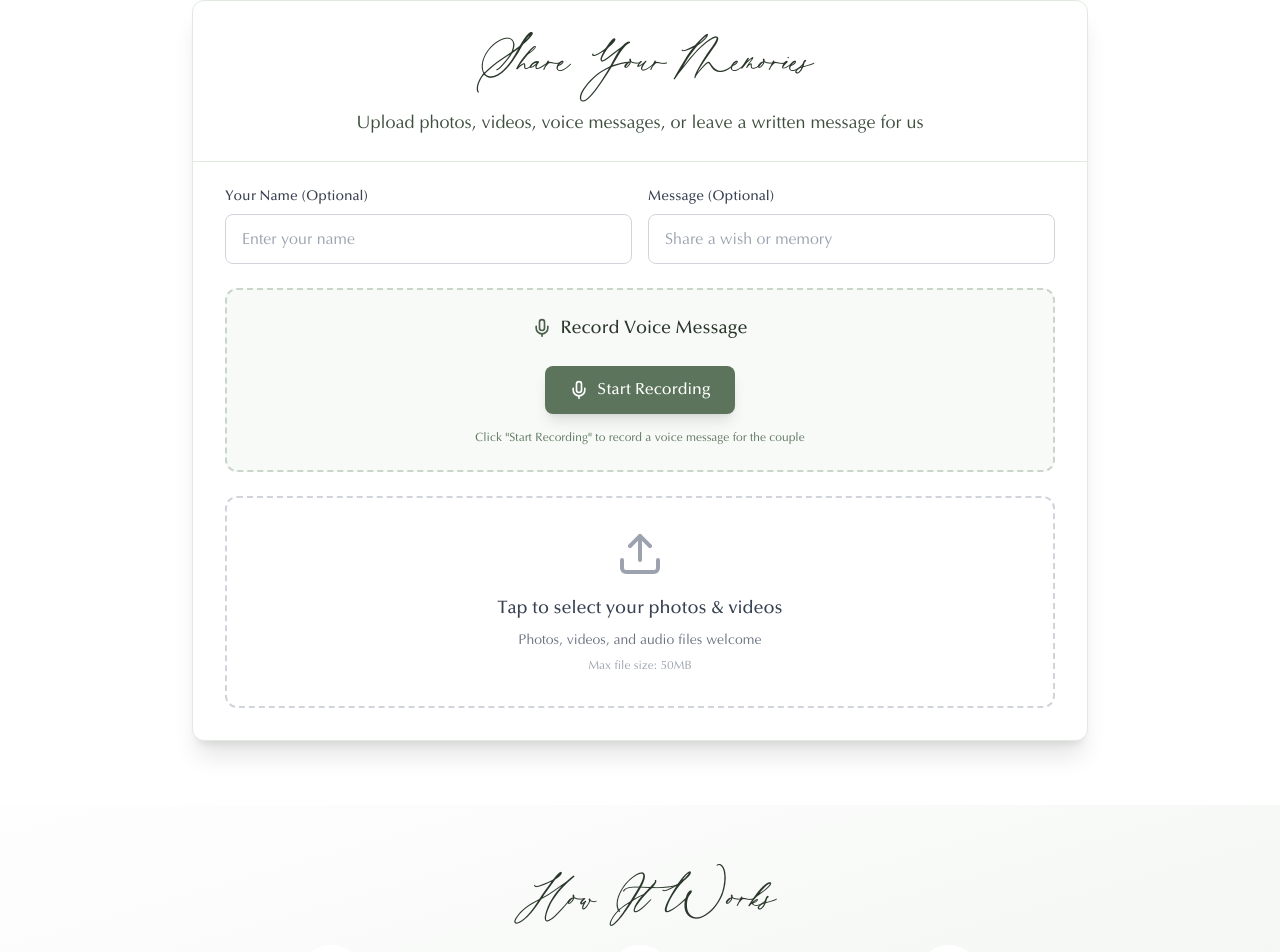
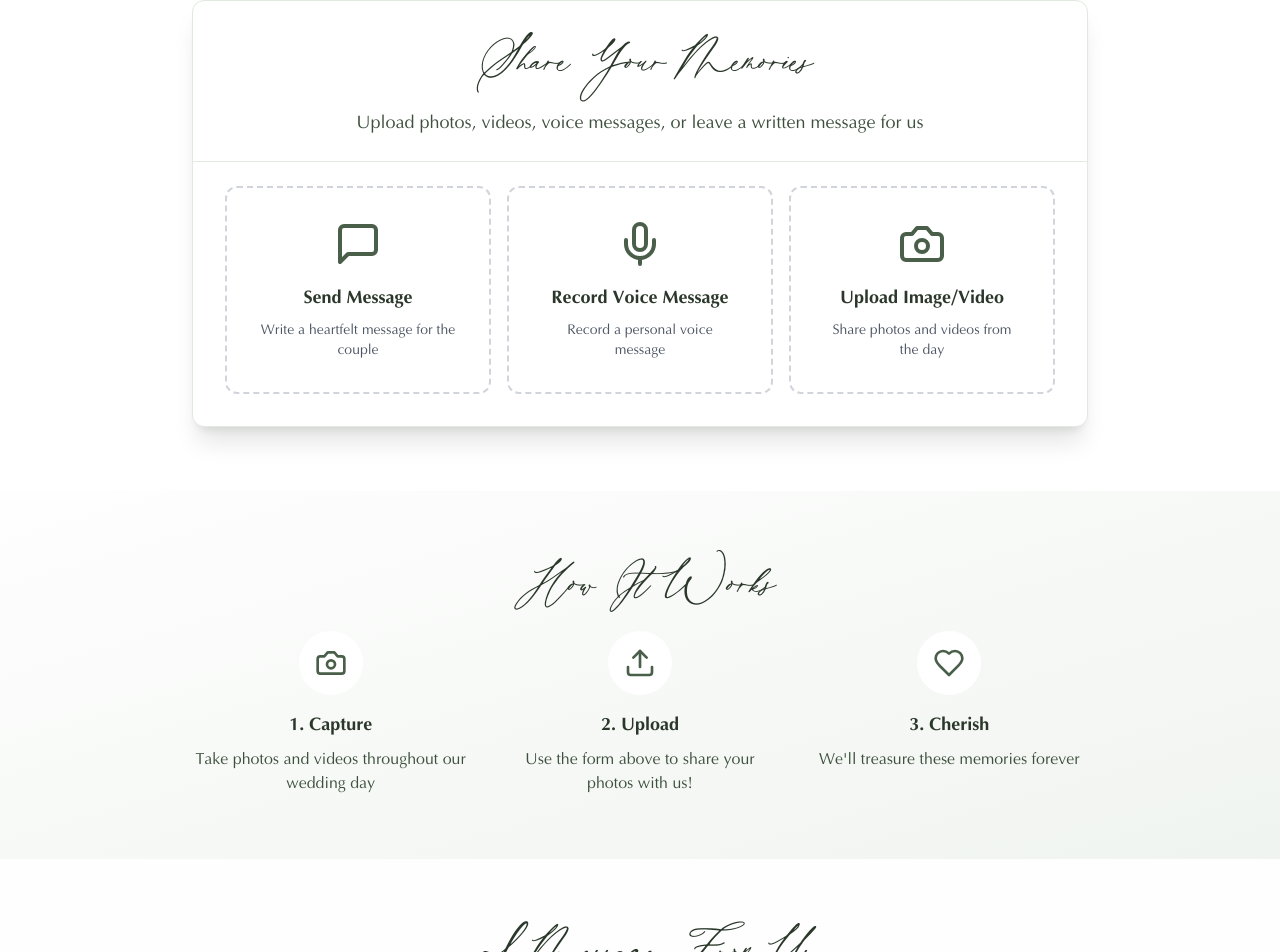
Before and after one commit to mikegauci/wedding-photo-sharing-app, a Next.js app: page / in a window 1280 px wide. Shown: the part 732-1684 px from the top of the page. Built offline with nearby package versions, Linux system fonts and the light colour scheme; a web font is replaced by a local one.

Commit message:
Organised uploader for better UX

```diff
--- a/app/admin/[code]/page.tsx
+++ b/app/admin/[code]/page.tsx
@@ -302,7 +302,7 @@ export default function AdminDashboard() {
     isVoiceMessage(item.file_name, item.file_type) ||
     (!isVideoFile(item.file_name) && isAudioFile(item.file_name))
   ).length
-  const messageCount = media.filter(item => item.message).length
+  const messageCount = media.filter(item => item.file_name === 'Message Only').length
 
   return (
     <div className="min-h-screen py-8 px-4">
--- a/components/FileUpload.tsx
+++ b/components/FileUpload.tsx
@@ -2,7 +2,7 @@
 
 import React, { useState, useCallback } from 'react'
 import { useDropzone } from 'react-dropzone'
-import { Upload, X, FileText, Image, Video, Music, Mic } from 'lucide-react'
+import { Upload, X, FileText, Image, Video, Music, Mic, MessageSquare, Camera } from 'lucide-react'
 import { Button } from './ui/Button'
 import { formatFileSize, isImageFile, isVideoFile, isAudioFile, isVoiceMessage } from '@/lib/utils'
 import { VoiceRecorder } from './VoiceRecorder'
@@ -20,11 +20,14 @@ interface UploadFile {
   error?: string
 }
 
+type ActionType = 'send-message' | 'record-voice' | 'upload-media' | null
+
 export function FileUpload({ eventId, onUploadComplete }: FileUploadProps) {
   const [files, setFiles] = useState<UploadFile[]>([])
   const [uploading, setUploading] = useState(false)
   const [guestName, setGuestName] = useState('')
   const [message, setMessage] = useState('')
+  const [selectedAction, setSelectedAction] = useState<ActionType>(null)
 
   const onDrop = useCallback((acceptedFiles: File[]) => {
     const newFiles: UploadFile[] = acceptedFiles.map(originalFile => ({
@@ -89,6 +92,7 @@ export function FileUpload({ eventId, onUploadComplete }: FileUploadProps) {
           // Clear the form after successful message submission
           setGuestName('')
           setMessage('')
+          setSelectedAction(null)
           if (onUploadComplete) {
             onUploadComplete()
           }
@@ -161,10 +165,64 @@ export function FileUpload({ eventId, onUploadComplete }: FileUploadProps) {
     return uploadFile.file.name
   }
 
+  const resetForm = () => {
+    setSelectedAction(null)
+    setFiles([])
+    setGuestName('')
+    setMessage('')
+  }
+
   return (
     <div className="space-y-6">
-      {/* Guest Information */}
-      <div className="grid grid-cols-1 md:grid-cols-2 gap-4">
+      {/* Action Selection Buttons */}
+      {!selectedAction ? (
+        <div className="grid grid-cols-1 md:grid-cols-3 gap-4">
+          <button
+            onClick={() => setSelectedAction('send-message')}
+            className="flex flex-col items-center justify-center p-8 border-2 border-dashed border-gray-300 rounded-xl hover:border-sage-400 hover:bg-sage-50 transition-all duration-200 cursor-pointer group"
+          >
+            <MessageSquare className="w-12 h-12 text-sage-600 mb-4 group-hover:text-sage-700" />
+            <h3 className="text-lg font-semibold text-sage-900 mb-2">Send Message</h3>
+            <p className="text-sm text-gray-600 text-center">Write a heartfelt message for the couple</p>
+          </button>
+
+          <button
+            onClick={() => setSelectedAction('record-voice')}
+            className="flex flex-col items-center justify-center p-8 border-2 border-dashed border-gray-300 rounded-xl hover:border-sage-400 hover:bg-sage-50 transition-all duration-200 cursor-pointer group"
+          >
+            <Mic className="w-12 h-12 text-sage-600 mb-4 group-hover:text-sage-700" />
+            <h3 className="text-lg font-semibold text-sage-900 mb-2">Record Voice Message</h3>
+            <p className="text-sm text-gray-600 text-center">Record a personal voice message</p>
+          </button>
+
+          <button
+            onClick={() => setSelectedAction('upload-media')}
+            className="flex flex-col items-center justify-center p-8 border-2 border-dashed border-gray-300 rounded-xl hover:border-sage-400 hover:bg-sage-50 transition-all duration-200 cursor-pointer group"
+          >
+            <Camera className="w-12 h-12 text-sage-600 mb-4 group-hover:text-sage-700" />
+            <h3 className="text-lg font-semibold text-sage-900 mb-2">Upload Image/Video</h3>
+            <p className="text-sm text-gray-600 text-center">Share photos and videos from the day</p>
+          </button>
+        </div>
+      ) : (
+        <div className="space-y-6">
+          {/* Back Button */}
+          <div className="flex items-center justify-between">
+            <h3 className="text-xl font-semibold text-sage-900">
+              {selectedAction === 'send-message' && 'Send Message'}
+              {selectedAction === 'record-voice' && 'Record Voice Message'}
+              {selectedAction === 'upload-media' && 'Upload Image/Video'}
+            </h3>
+            <Button
+              onClick={resetForm}
+              variant="outline"
+              size="sm"
+            >
+              ← Back to Options
+            </Button>
+          </div>
+
+          {/* Name Field (Always Present) */}
           <div>
             <label className="block text-sm font-medium text-gray-700 mb-2">
               Your Name (Optional)
@@ -174,35 +232,41 @@ export function FileUpload({ eventId, onUploadComplete }: FileUploadProps) {
               value={guestName}
               onChange={(e) => setGuestName(e.target.value)}
               placeholder="Enter your name"
-            className="w-full px-4 py-3 border border-gray-300 rounded-lg focus:ring-2 focus:ring-wedding-500 focus:border-transparent"
+              className="w-full px-4 py-3 border border-gray-300 rounded-lg focus:ring-2 focus:ring-sage-500 focus:border-transparent"
             />
           </div>
+
+          {/* Send Message Section */}
+          {selectedAction === 'send-message' && (
             <div>
               <label className="block text-sm font-medium text-gray-700 mb-2">
-            Message (Optional)
+                Message
               </label>
-          <input
-            type="text"
+              <textarea
                 value={message}
                 onChange={(e) => setMessage(e.target.value)}
-            placeholder="Share a wish or memory"
-            className="w-full px-4 py-3 border border-gray-300 rounded-lg focus:ring-2 focus:ring-wedding-500 focus:border-transparent"
+                placeholder="Share a wish, memory, or heartfelt message..."
+                rows={4}
+                className="w-full px-4 py-3 border border-gray-300 rounded-lg focus:ring-2 focus:ring-sage-500 focus:border-transparent resize-none"
               />
             </div>
-      </div>
+          )}
 
-      {/* Voice Recorder */}
+          {/* Record Voice Message Section */}
+          {selectedAction === 'record-voice' && (
             <div>
               <VoiceRecorder onRecordingComplete={handleVoiceRecording} />
             </div>
+          )}
 
-      {/* File Drop Zone */}
+          {/* Upload Image/Video Section */}
+          {selectedAction === 'upload-media' && (
             <div
               {...getRootProps()}
               className={`border-2 border-dashed rounded-xl p-8 text-center cursor-pointer transition-all duration-200 ${
                 isDragActive
-            ? 'border-wedding-500 bg-wedding-50'
-            : 'border-gray-300 hover:border-wedding-400 hover:bg-gray-50'
+                  ? 'border-sage-500 bg-sage-50'
+                  : 'border-gray-300 hover:border-sage-400 hover:bg-gray-50'
               }`}
             >
               <input {...getInputProps()} />
@@ -210,13 +274,11 @@ export function FileUpload({ eventId, onUploadComplete }: FileUploadProps) {
               <p className="text-lg font-medium text-gray-700 mb-2">
                 {isDragActive ? 'Drop files here' : 'Tap to select your photos & videos'}
               </p>
-        <p className="text-sm text-gray-500">
-          Photos, videos, and audio files welcome
-        </p>
               <p className="text-xs text-gray-400 mt-2">
                 Max file size: 50MB
               </p>
             </div>
+          )}
 
           {/* File List */}
           {files.length > 0 && (
@@ -261,7 +323,9 @@ export function FileUpload({ eventId, onUploadComplete }: FileUploadProps) {
           )}
 
           {/* Submit Button */}
-      {(files.length > 0 || message.trim()) && (
+          {((selectedAction === 'send-message' && message.trim()) ||
+            (selectedAction === 'record-voice' && files.length > 0) ||
+            (selectedAction === 'upload-media' && files.length > 0)) && (
             <Button
               onClick={submitData}
               disabled={uploading || (files.length > 0 && files.every(f => f.uploaded))}
@@ -269,15 +333,19 @@ export function FileUpload({ eventId, onUploadComplete }: FileUploadProps) {
               size="lg"
             >
               {uploading
-            ? files.length > 0 ? 'Uploading...' : 'Sending...'
+                ? selectedAction === 'send-message' ? 'Sending...' : 'Uploading...'
+                : selectedAction === 'send-message'
+                  ? 'Send Message'
                   : files.length > 0
                     ? files.some(f => f.uploaded)
                       ? 'Upload More'
-                : 'Upload Files'
+                      : selectedAction === 'record-voice' ? 'Send Voice Message' : 'Upload Files'
                     : 'Send Memory'
               }
             </Button>
           )}
         </div>
+      )}
+    </div>
   )
 }
```
Lines whose indentation alone changed are shown as unchanged.
